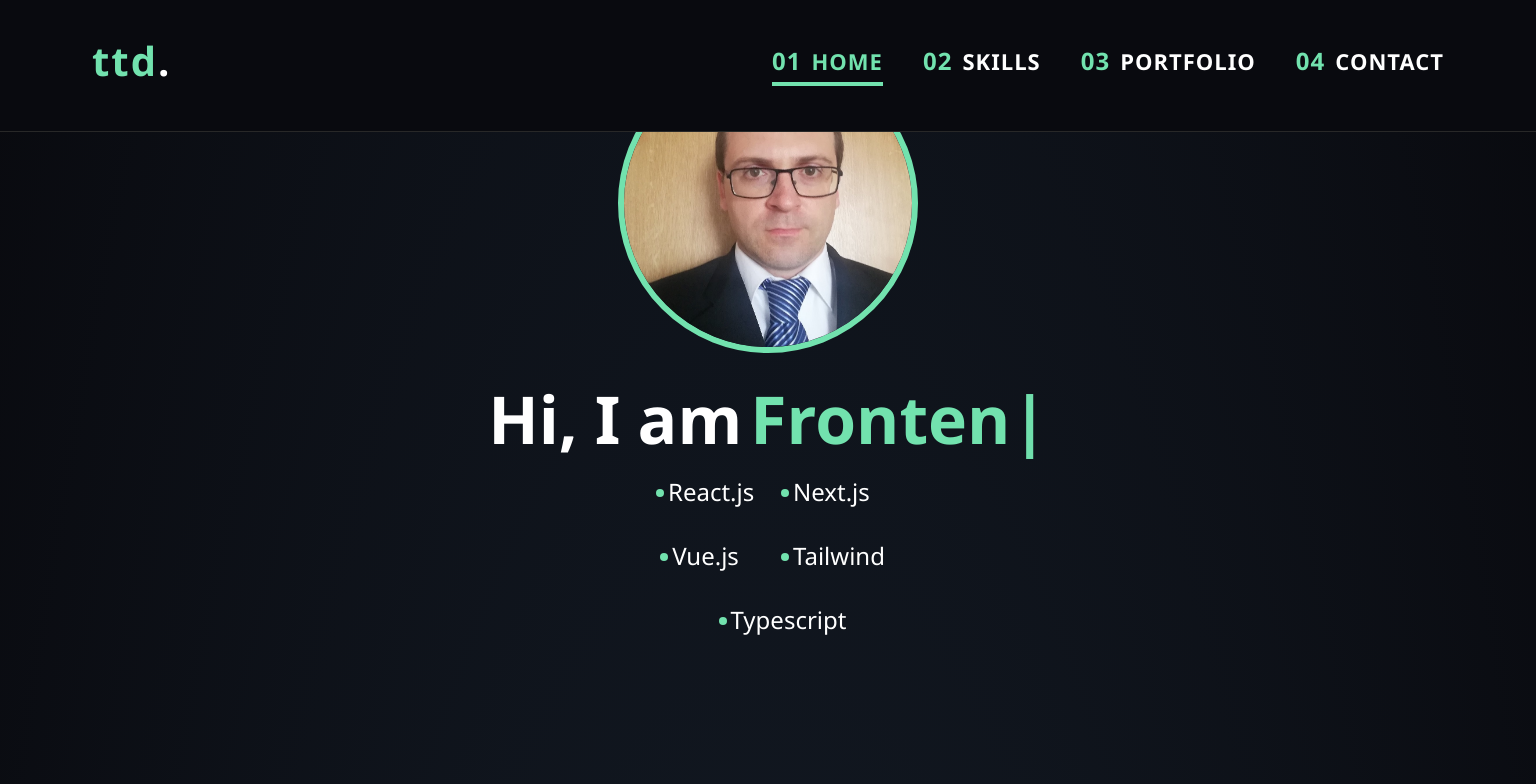
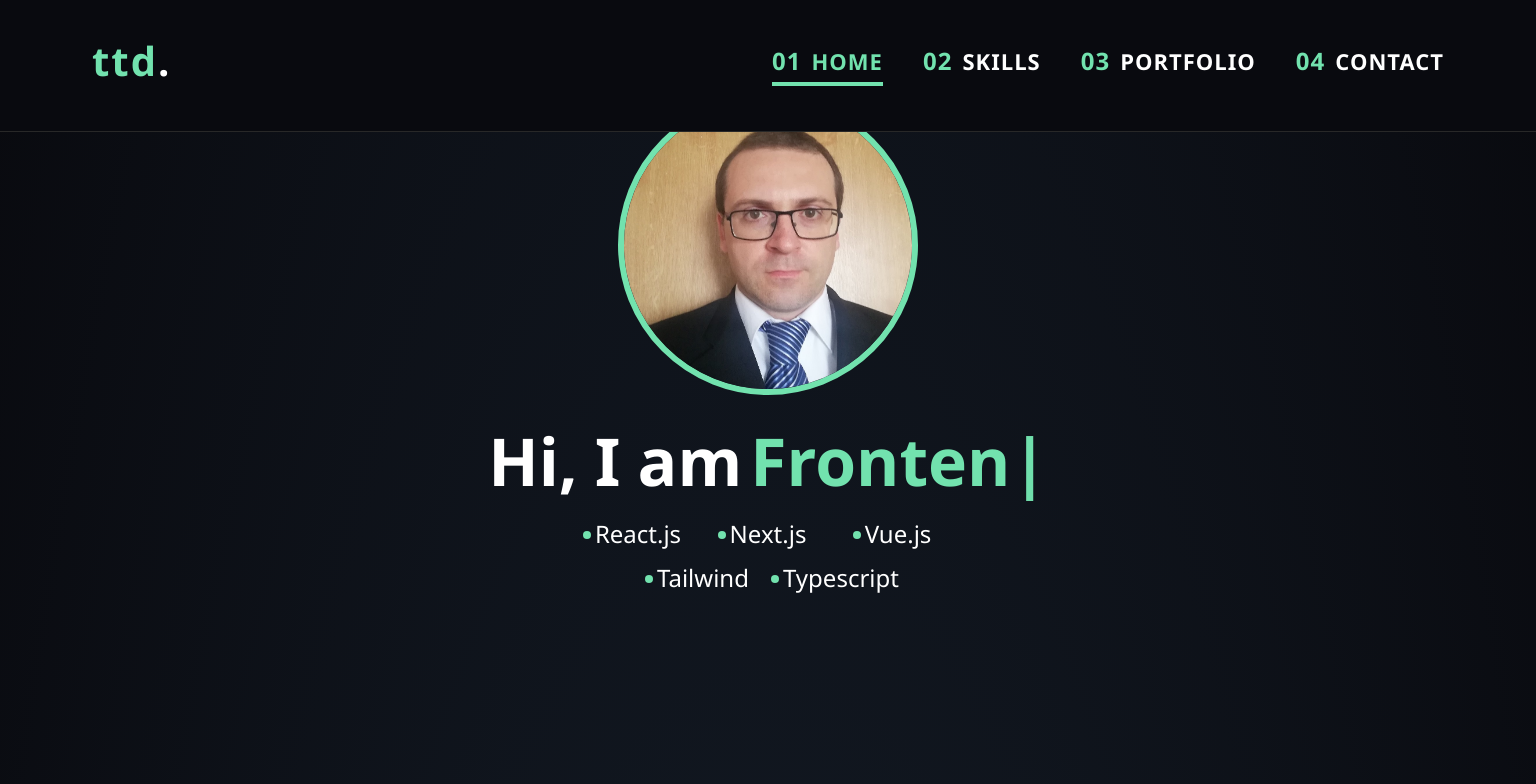
Before and after one commit to MichalTrubini/Portolio-site, a React (Create React App) app: page / in a window 1536 px wide. Shown: the top 784 px of the page. Built offline with nearby package versions, Linux system fonts and the light colour scheme.

Commit message:
hero fix

```diff
--- a/src/main/hero/hero.module.css
+++ b/src/main/hero/hero.module.css
@@ -99,7 +99,8 @@
   }
 
   .list {
-    gap: 5rem;
+    gap: 3rem;
+    max-width: 400px;
   }
 
   .listItem::before {
```
